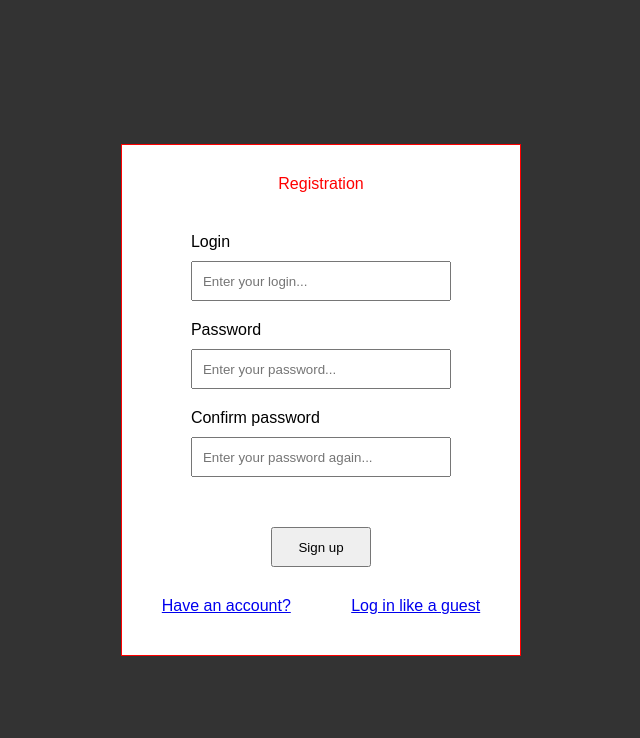
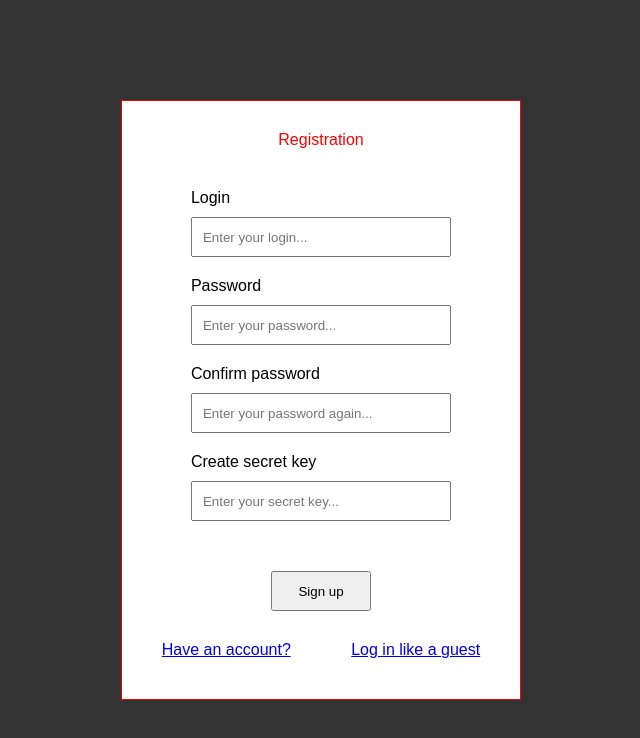
Before and after one commit to RuslanYaremenkoWizardsDev/Hackaton_team11, a website built with webpack: page client/src/html/regpage.html in a window 1280 px wide. Shown: the whole page, without its empty margins (319-959 px from the left). Built offline with nearby package versions, Linux system fonts and the light colour scheme; files whose address does not match are found by name.

Commit message:
secret key ficha

```diff
--- a/client/src/html/regpage.html
+++ b/client/src/html/regpage.html
@@ -33,6 +33,12 @@
                         </label>
                         <input class="reg-input" type="password" name="confirmPassword" id="reg-confirmPassword" placeholder="Enter your password again..." data-placeholder="password">
                     </div>
+                    <div class="reg__main-secretKey reg-input-block">
+                        <label for="secretKey">
+                            <span data-translate="secretKey">Create secret key</span>
+                        </label>
+                        <input class="reg-input" type="text" name="secretKey" id="reg-secretKey" placeholder="Enter your secret key..." data-placeholder="secretKey">
+                    </div>
                     <div class="reg__main-submit">
                         <label for="submit">
                         </label>
```
